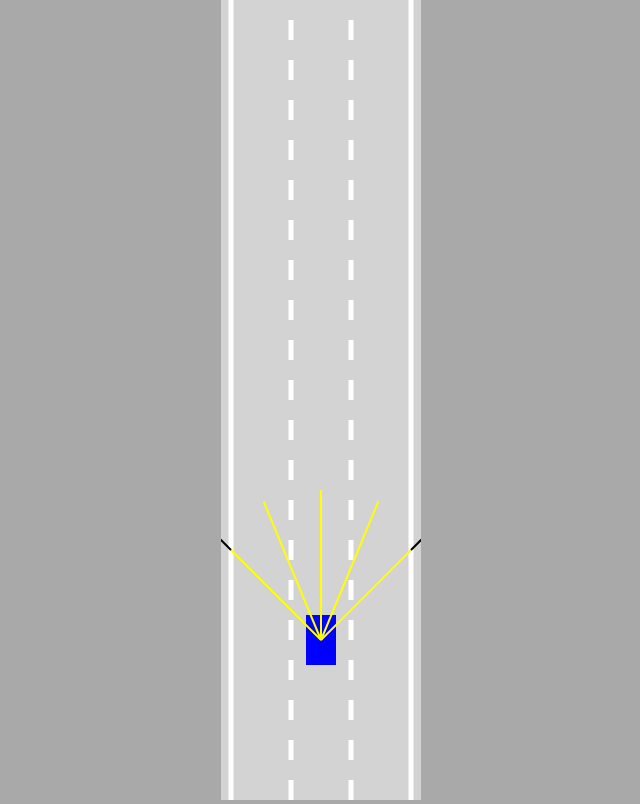
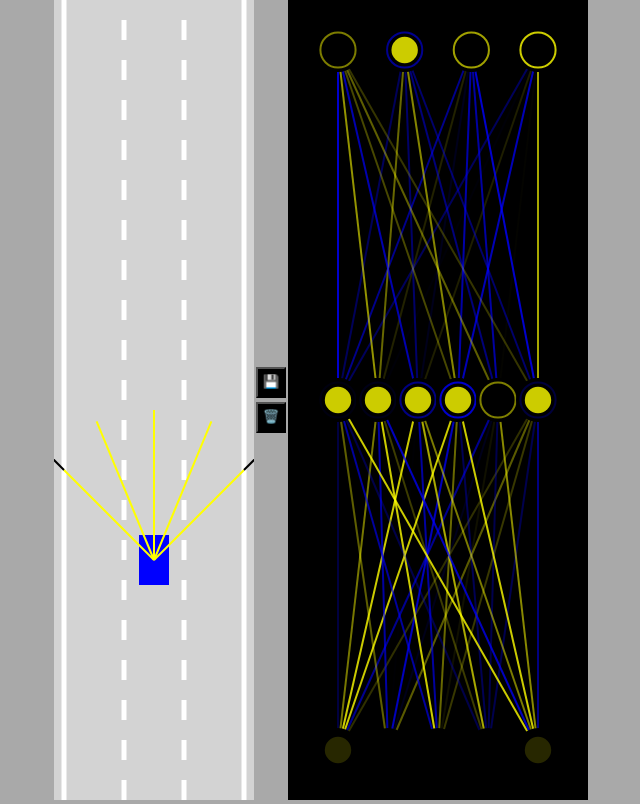
Before and after one commit to digvijayranacode101/ml-car-simulation, a plain HTML site: page index.html in a window 1280 px wide. Shown: the whole page, without its empty margins (319-959 px from the left). Drawn offline with Linux system fonts and the light colour scheme.

Commit message:
second commit

```diff
--- a/car.js
+++ b/car.js
@@ -32,7 +32,7 @@ class Car{
             this.sensor.update(roadBorders, traffic);
             const offsets = this.sensor.readings.map(s => s==null ? 0 : 1 - s.offset);
             const outputs = NeuralNetwork.feedForward(offsets, this.brain);
-            console.log(outputs);
+            // console.log(outputs);
             if(this.useBrain){
                 this.controls.forward = outputs[0];
                 this.controls.left = outputs[1];
@@ -116,7 +116,7 @@ class Car{
         this.y -= Math.cos(this.angle) * this.speed;
         // this.y -= this.speed;
     }
-    draw(ctx, color){
+    draw(ctx, color, drawSensor=false){
         if(this.damaged){
             ctx.fillStyle = "gray";
         } else {
@@ -129,7 +129,7 @@ class Car{
             ctx.lineTo(this.polygon[i].x, this.polygon[i].y);
         }
         ctx.fill();
-        if(this.sensor){
+        if(this.sensor && drawSensor){
             this.sensor.draw(ctx);
         }
     }
--- a/index.html
+++ b/index.html
@@ -6,8 +6,14 @@
         <!-- <script src="script.js" defer></script> -->
     </head>
     <body>
-        <canvas id="myCanvas"></canvas>
+        <canvas id="carCanvas"></canvas>
+        <div id="verticalButtons">
+            <button onclick="save()">💾</button>
+            <button onclick="discard()">🗑️</button>
+        </div>
+        <canvas id="networkCanvas"></canvas>
         <script src="car.js"></script>
+        <script src="visualizer.js"></script>
         <script src="road.js"></script>
         <script src="utils.js"></script>
         <script src="sensor.js"></script>
--- a/main.js
+++ b/main.js
@@ -1,10 +1,27 @@
-const canvas = document.getElementById('myCanvas');
+const carCanvas = document.getElementById('carCanvas');
+carCanvas.width = 200;
+const networkCanvas = document.getElementById('networkCanvas');
+networkCanvas.width = 300;
 
-canvas.width = 200;
-const ctx = canvas.getContext('2d');
 
-const road = new Road(canvas.width/2, canvas.width * 0.9);
-const car = new Car(road.getLaneCenter(1), 100, 30, 50, "AI", 3);
+const carCtx = carCanvas.getContext('2d');
+const networkCtx = networkCanvas.getContext('2d');
+
+const road = new Road(carCanvas.width/2, carCanvas.width * 0.9);
+// const car = new Car(road.getLaneCenter(1), 100, 30, 50, "AI", 3);
+const N = 1;
+const cars = generateCars(N);
+let bestCar = cars[0];
+
+if(localStorage.getItem("bestBrain")){
+    for(let i=0; i<cars.length; i++){
+        cars[i].brain = JSON.parse(localStorage.getItem("bestBrain"));
+        if(i != 0){
+            NeuralNetwork.mutate(cars[i].brain, 0.1);
+        }
+    }
+}
+
 const traffic = [
     // new Car(road.getLaneCenter(1), -100, 30, 50, "DUMMY", 2),
     // new Car(road.getLaneCenter(0), -300, 30, 50, "DUMMY", 2),
@@ -17,20 +34,59 @@ const traffic = [
 
 animate();
 
-function animate(){
+function save(){
+    localStorage.setItem("bestBrain", JSON.stringify(bestCar.brain));
+}
+
+function discard(){
+    localStorage.removeItem("bestBrain");
+}
+
+function generateCars(N){
+    const cars = [];
+    for(let i=1; i<=N; i++){
+        cars.push(new Car(road.getLaneCenter(1), 100, 30, 50, "AI"));
+    }
+    return cars;
+}
+
+function animate(time){
     for (let i = 0; i < traffic.length; i++) {
         traffic[i].update(road.borders, []);
     }
-    car.update(road.borders, traffic);
-    canvas.height = window.innerHeight;
-    ctx.save();
-    ctx.translate(0, -car.y  + canvas.height * 0.8);
-    road.draw(ctx);
+    for (let i = 0; i < cars.length; i++) {
+        cars[i].update(road.borders, traffic);
+    }
+
+    bestCar = cars.find(
+        c => c.y == Math.min(
+            ...cars.map(c => c.y)
+        )
+    );
+    // car.update(road.borders, traffic);
+
+    networkCanvas.height = window.innerHeight;
+    carCanvas.height = window.innerHeight;
+
+    carCtx.save();
+    // carCtx.translate(0, -car.y  + carCanvas.height * 0.8);
+    carCtx.translate(0, -bestCar.y  + carCanvas.height * 0.7);
+    road.draw(carCtx);
     for (let i = 0; i < traffic.length; i++) {
-        traffic[i].draw(ctx, "red");
+        traffic[i].draw(carCtx, "red");
     }
     // ctx.clearRect(0, 0, canvas.width, canvas.height);
-    car.draw(ctx, "blue");
-    ctx.restore();
+
+    carCtx.globalAlpha = 0.2;
+    for (let i = 0; i < cars.length; i++) {
+        cars[i].draw(carCtx, "blue");
+    }
+    carCtx.globalAlpha = 1;
+    bestCar.draw(carCtx, "blue", true);
+    // car.draw(carCtx, "blue");
+    carCtx.restore();
+
+    networkCtx.lineDashOffset = -time/50;
+    Visualizer.drawNetwork(networkCtx, bestCar.brain);
     requestAnimationFrame(animate);
 }
--- a/neuralNetwork.js
+++ b/neuralNetwork.js
@@ -23,6 +23,27 @@ class NeuralNetwork {
             );
         }
         return outputs;
+    }
+
+    static mutate(network, amount = 1) {
+        network.levels.forEach(level => {
+            for (let i = 0; i < level.biases.length; i++) {
+                level.biases[i] = lerp(
+                    level.biases[i],
+                    Math.random() * 2 - 1,
+                    amount
+                );
+            }
+            for (let i = 0; i < level.weights.length; i++) {
+                for (let j = 0; j < level.weights[i].length; j++) {
+                    level.weights[i][j] = lerp(
+                        level.weights[i][j],
+                        Math.random() * 2 - 1,
+                        amount
+                    );
+                }
+            }
+        });
     }
 }
 
--- a/road.js
+++ b/road.js
@@ -48,7 +48,7 @@ class Road {
             ctx.moveTo(border[0].x, border[0].y);
             ctx.lineTo(border[1].x, border[1].y);
             ctx.stroke();
-        }
+            }
         );
         // ctx.beginPath();
         // ctx.moveTo(this.right, this.top);
--- a/style.css
+++ b/style.css
@@ -2,10 +2,38 @@ body{
     margin: 0;
     background: darkgray;
     overflow: hidden;
-    text-align: center;
+    /* text-align: center; */
+    display: flex;
+    justify-content: center;
+    align-items: center;
 }
-#myCanvas {
+
+#verticalButtons {
+    /* position: absolute;
+    top: 50%;
+    left: 10px;
+    transform: translateY(-50%); */
+    display: flex;
+    flex-direction: column;
+    /* gap: 10px; */
+}
+button{
+    background: black;
+    padding: 5px 5px 7px 5px;
+    margin: 2px;
+    cursor: pointer;
+}
+button:hover{
+    background: blue;
+}
+#carCanvas {
     background: lightgray;
     /* display: block; */
     /* margin: 20px auto; */
 }
+
+#networkCanvas {
+    background: black;
+    /* display: block; */
+    /* margin: 20px auto; */
+}
--- /dev/null
+++ b/visualizer.js
@@ -0,0 +1,140 @@
+class Visualizer {
+   static drawNetwork(ctx, network, outputLabels = []) {
+      const margin = 50;
+      const left = margin;
+      const top = margin;
+      const width = ctx.canvas.width - margin * 2;
+      const height = ctx.canvas.height - margin * 2;
+
+      const levelHeight = height / network.levels.length;
+
+      ctx.clearRect(0, 0, ctx.canvas.width, ctx.canvas.height);
+
+      for (let i = network.levels.length - 1; i >= 0; i--) {
+         const levelTop =
+            top +
+            lerp(
+               height - levelHeight,
+               0,
+               network.levels.length == 1
+                  ? 0.5
+                  : i / (network.levels.length - 1)
+            );
+
+         Visualizer.drawLevel(
+            ctx,
+            network.levels[i],
+            left,
+            levelTop,
+            width,
+            levelHeight,
+            i == network.levels.length - 1 ? outputLabels : []
+         );
+      }
+   }
+
+   static drawLevel(ctx, level, left, top, width, height, outputLabels) {
+      const right = left + width;
+      const bottom = top + height;
+
+      const { inputs, outputs, weights, biases } = level;
+
+      for (let i = 0; i < inputs.length; i++) {
+         for (let j = 0; j < outputs.length; j++) {
+            ctx.beginPath();
+            ctx.moveTo(Visualizer.#getNodeX(inputs, i, left, right), bottom);
+            ctx.lineTo(Visualizer.#getNodeX(outputs, j, left, right), top);
+            ctx.lineWidth = 2;
+            ctx.strokeStyle = getRGBA(weights[i][j]);
+            ctx.stroke();
+         }
+      }
+
+      const threshold = 10;
+      const nodeRadius = 22;
+      const smallNodeRadius = 3;
+      const outputNodeRadius =
+         outputs.length > threshold ? smallNodeRadius : nodeRadius;
+      const inputNodeRadius =
+         inputs.length > threshold ? smallNodeRadius : nodeRadius;
+
+      for (let i = 0; i < inputs.length; i++) {
+         const x = Visualizer.#getNodeX(inputs, i, left, right);
+         ctx.beginPath();
+         ctx.arc(
+            x,
+            bottom,
+            inputs.length > 10 ? inputNodeRadius : nodeRadius,
+            0,
+            Math.PI * 2
+         );
+         ctx.fillStyle = "black";
+         ctx.fill();
+      }
+      for (let i = 0; i < inputs.length; i++) {
+         const x = Visualizer.#getNodeX(inputs, i, left, right);
+         ctx.beginPath();
+         ctx.arc(x, bottom, inputNodeRadius * 0.6, 0, Math.PI * 2);
+         ctx.fillStyle = getRGBA(inputs[i]);
+         ctx.fill();
+      }
+
+      for (let i = 0; i < outputs.length; i++) {
+         const x = Visualizer.#getNodeX(outputs, i, left, right);
+         ctx.beginPath();
+         ctx.arc(x, top, outputNodeRadius, 0, Math.PI * 2);
+         ctx.fillStyle = "black";
+         ctx.fill();
+      }
+
+      for (let i = 0; i < outputs.length; i++) {
+         const x = Visualizer.#getNodeX(outputs, i, left, right);
+         ctx.beginPath();
+         ctx.arc(x, top, outputNodeRadius, 0, Math.PI * 2);
+         ctx.fillStyle = "black";
+         ctx.fill();
+
+         if (outputLabels[i]) {
+            const size = outputNodeRadius * 1.2;
+            ctx.drawImage(
+               outputLabels[i],
+               x - size / 2,
+               top - size / 2 + size * 0.04,
+               size,
+               size
+            );
+         }
+
+         ctx.beginPath();
+         ctx.arc(x, top, outputNodeRadius * 0.6, 0, Math.PI * 2);
+         ctx.fillStyle = getRGBA(outputs[i]);
+         ctx.fill();
+
+         ctx.beginPath();
+         ctx.lineWidth = 2;
+         ctx.arc(x, top, outputNodeRadius * 0.8, 0, Math.PI * 2);
+         ctx.strokeStyle = getRGBA(biases[i]);
+         ctx.stroke();
+      }
+   }
+
+   static #getNodeX(nodes, index, left, right) {
+      return lerp(
+         left,
+         right,
+         nodes.length == 1 ? 0.5 : index / (nodes.length - 1)
+      );
+   }
+}
+
+function lerp(A, B, t) {
+   return A + (B - A) * t;
+}
+
+function getRGBA(value, maxAlpha = 0.8) {
+   const alpha = Math.min(maxAlpha, Math.abs(value));
+   const R = value < 0 ? 0 : 255;
+   const G = R;
+   const B = value > 0 ? 0 : 255;
+   return "rgba(" + R + "," + G + "," + B + "," + alpha + ")";
+}
```
